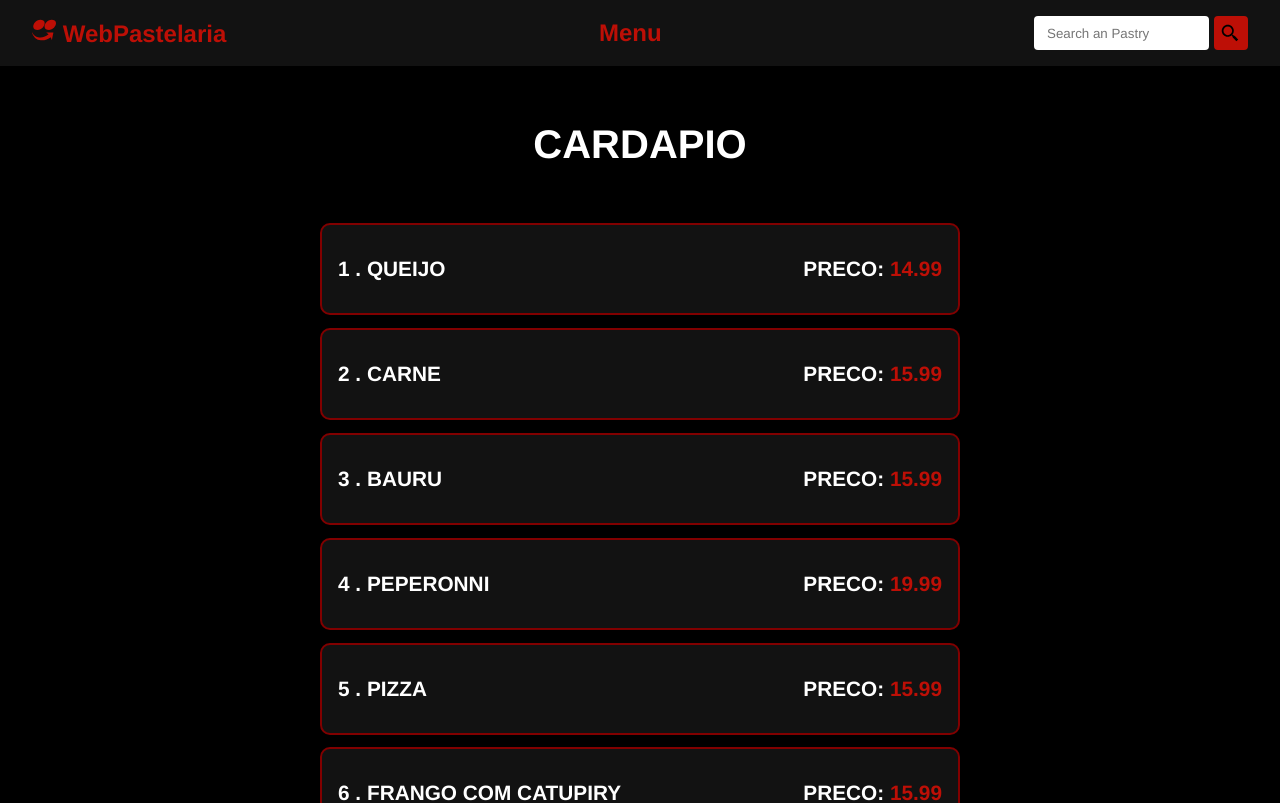
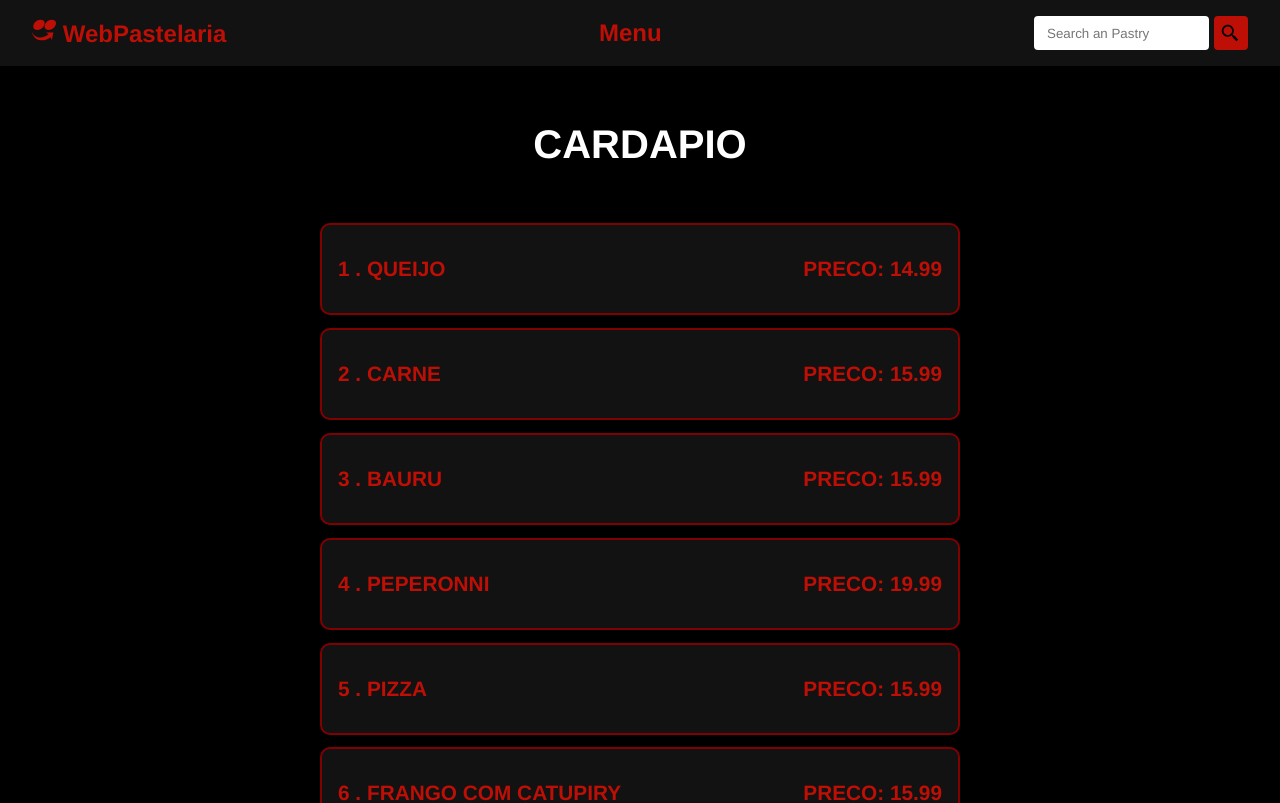
Before and after one commit to devLucasAquino/pastelaria-web, a React (Vite) app: page /menu in a window 1280 px wide. Shown: the top 803 px of the page. Built offline with nearby package versions, Linux system fonts and the light colour scheme.

Commit message:
feat: tornando os itens do cardapio clicaveis

```diff
--- a/src/components/MenuManager.jsx
+++ b/src/components/MenuManager.jsx
@@ -1,17 +1,24 @@
+import { Link } from 'react-router-dom';
+
 import './MenuManager.css';
 
 const MenuManager = ({ menu }) => {
     let count = 0;
     return(
+
         <div className="list-container">
             {menu.length > 0 &&
                     menu.map((pastry) => (
-                        <div className="item-menu" key={pastry.id}>
-                            <h3>{++count} . {pastry.sabor}</h3>
-                            <h3>preco: <span> {pastry.preco} </span></h3>
-                        </div>
+                        <Link to={`/pastry?q=${pastry.sabor}`} className='link'>
+                            <div className="item-menu" key={pastry.id}>
+                                <h3>{++count} . {pastry.sabor}</h3>
+                                <h3>preco: <span> {pastry.preco} </span></h3>
+                            </div>
+                        </Link>
                     ))}
         </div>
+
+
     )
 }
 
```
